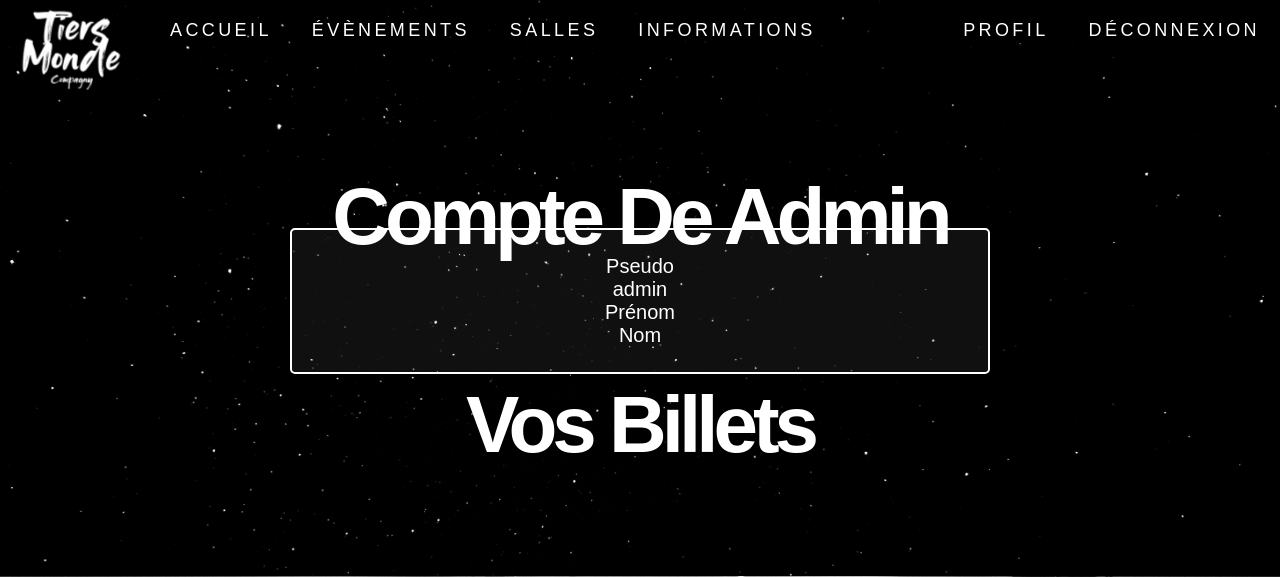
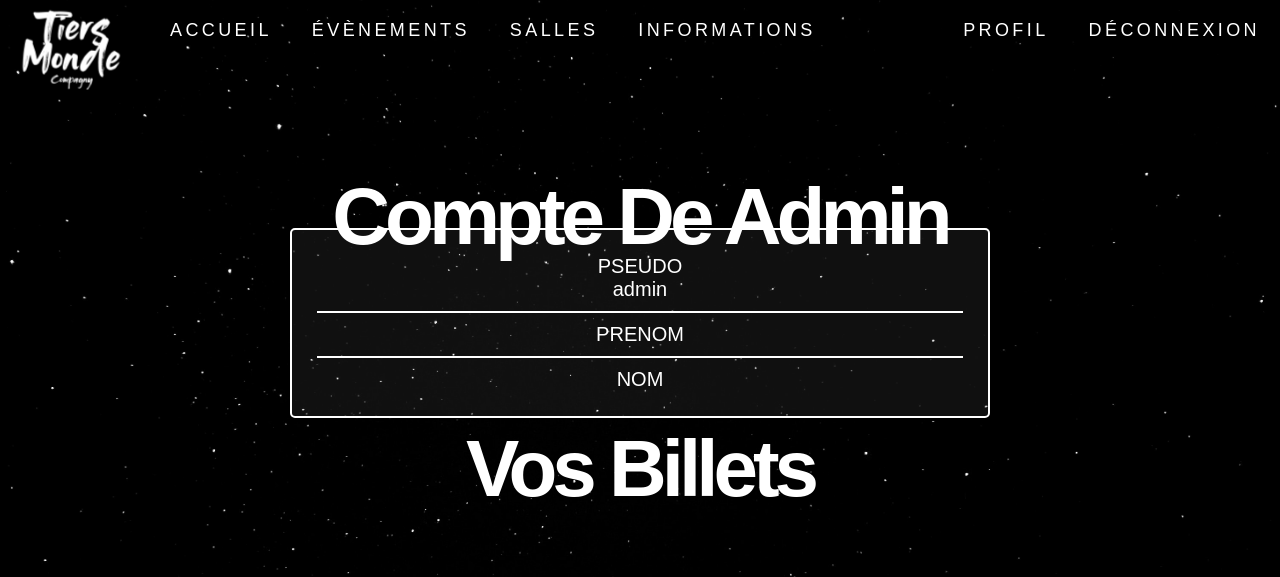
Before and after one commit to johan-valero/Zenith-site-reservation-concert, a Django app: page /event/profil/ in a window 1280 px wide. Shown: the top 577 px of the page. Run offline with Django 3.2, Linux system fonts and the light colour scheme; a user stored in the database is signed in; data comes from the database, SQL or seed files in the repository; both versions use the stored data as it was after the commit; some libraries are stand-ins or nearby versions; some web fonts are replaced.

Commit message:
update profil

```diff
--- a/TiersMonde/event/templates/event/detail.html
+++ b/TiersMonde/event/templates/event/detail.html
@@ -17,7 +17,6 @@
                 {% else %}
                     <div class="bouton_detail">
                         <a href="{% url 'event:acheter' event.id %}"><input class="bouton_login" type="submit" value="Acheter"></a>
-                        <!-- <a href="{% url 'event:acheter' event.id %}" class="fancy-btn">Acheter</a> -->
                     </div>
                 {% endif %}
                 <img class="img_group_detail" src="{{ group.pics_group.url }}">
--- a/TiersMonde/event/templates/event/profil.html
+++ b/TiersMonde/event/templates/event/profil.html
@@ -6,9 +6,14 @@
     <h1 class="title2">Compte de {{request.user.username}} </h1>
     <div class="containerInfo">
         <div class="info_detail">
-            <p class="p_detail">Pseudo<br>{{request.user.username}}</p>
-            <p class="p_detail">Prénom<br>{{request.user.last_name}}</p>
-            <p class="p_detail">Nom<br>{{request.user.first_name}}</p>
+            <p class="p_detail">PSEUDO</p>
+            <p class="p_detail">{{request.user.username}}</p>
+            <div id="traitBas"></div>
+            <p class="p_detail">PRENOM
+            <p class="p_detail">{{request.user.last_name}}</p>
+            <div id="traitBas"></div>
+            <p class="p_detail">NOM
+            <p class="p_detail">{{request.user.first_name}}</p>
         </div>
     </div>
 
@@ -23,7 +28,7 @@
             {% language 'fr' %}
                 <h2>{{event_list.begin_date}}</h2>
             {% endlanguage %}
-            Nombre de tickets achetés : {{nb_ticket}}
+            {{nb_ticket}} places
         </div>
     <div class="bouton_billets">
         <a href="{% url 'event:detail' event_list.id %}"><input class="bouton_login" type="submit" value="Detail"></a>
```
Also changed, not shown: TiersMonde/db.sqlite3.
